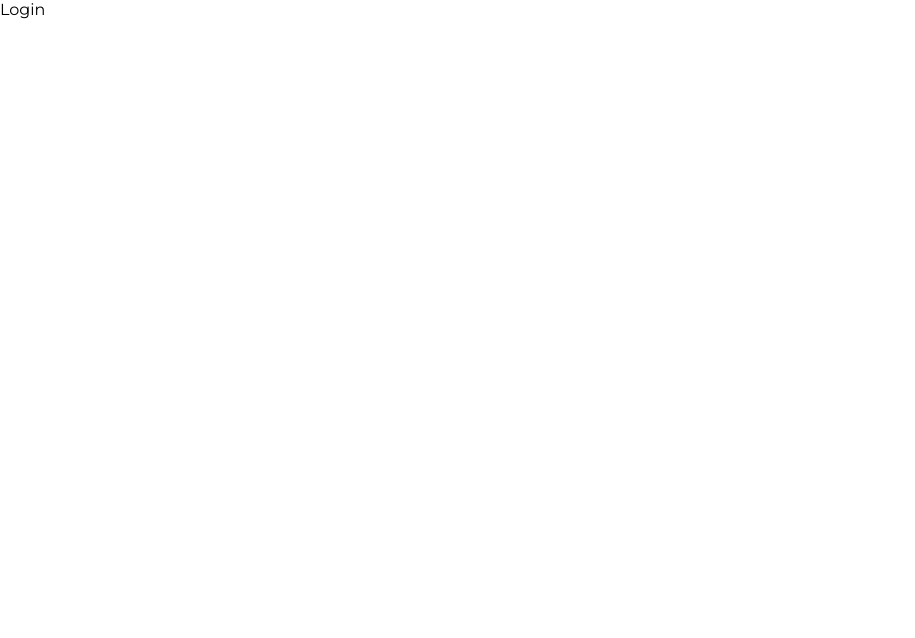
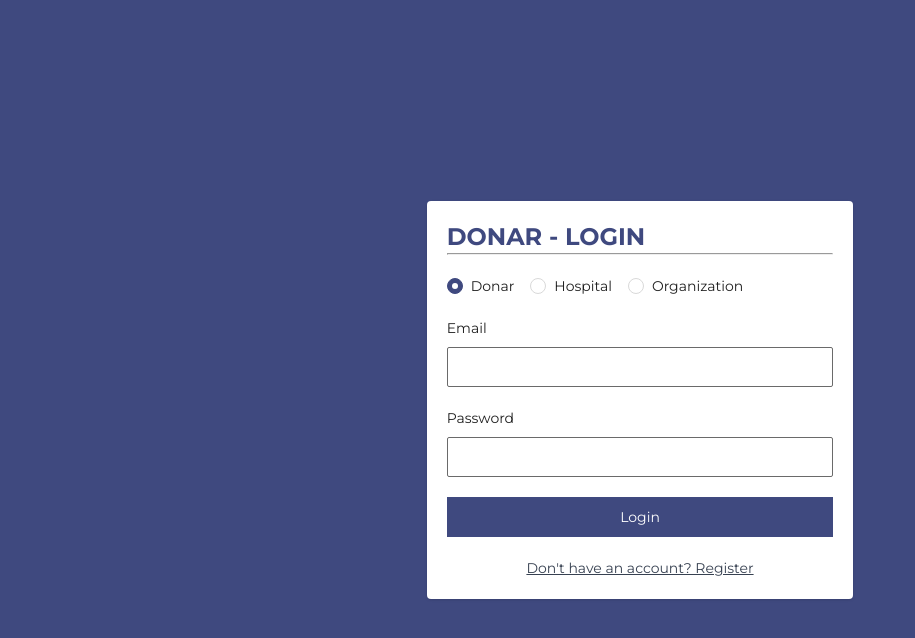
Before and after one commit to jeffch19/Blood-Bank, a React (Create React App) app in the folder client/: page /login in a window 1280 px wide. Shown: the top 638 px of the page, without its empty margins (0-915 px from the left). Built offline with nearby package versions, Linux system fonts and the light colour scheme; a web font is replaced by a local one.

Commit message:
login page added

```diff
--- a/client/src/pages/Login/index.js
+++ b/client/src/pages/Login/index.js
@@ -1,8 +1,56 @@
 import React from 'react'
+import { Button, Form, Input, Radio } from 'antd';
+import { Link, NavLink } from "react-router-dom";
+
+
 
 function Login() {
+  const [type, setType] = React.useState('donar')
+
+  const onFinish = (values) => {
+    console.log(values);
+  }
+
+
   return (
-    <div>Login</div>
+    <div className='flex h-screen items-center justify-center bg-primary'>
+      <Form
+        layout="vertical"
+        className="bg-white rounded shadow grid  p-5 gap-5 w-1/3"
+        onFinish={onFinish}
+      >
+        <h1 className=' uppercase text-2xl'>
+          <span className='text-primary'>
+            {type.toUpperCase()} - LOGIN
+          </span>
+          <hr />
+        </h1>
+
+        <Radio.Group onChange={(e) => setType(e.target.value)} value={type}
+          className=''>
+          <Radio value="donar">Donar</Radio>
+          <Radio value="hospital">Hospital</Radio>
+          <Radio value="organization">Organization</Radio>
+        </Radio.Group>
+
+
+
+            <Form.Item label="Email" name='email'>
+              <Input />
+            </Form.Item>
+            <Form.Item label="Password" name='password'>
+              <Input type='password' />
+            </Form.Item>
+
+
+        <Button type="primary" block className='' htmlType='submit'>
+          Login
+        </Button>
+        <NavLink to="/register" className=" text-center text-gray-700 underline">
+          Don't have an account? Register
+        </NavLink>
+      </Form>
+    </div>
   )
 }
 
```
